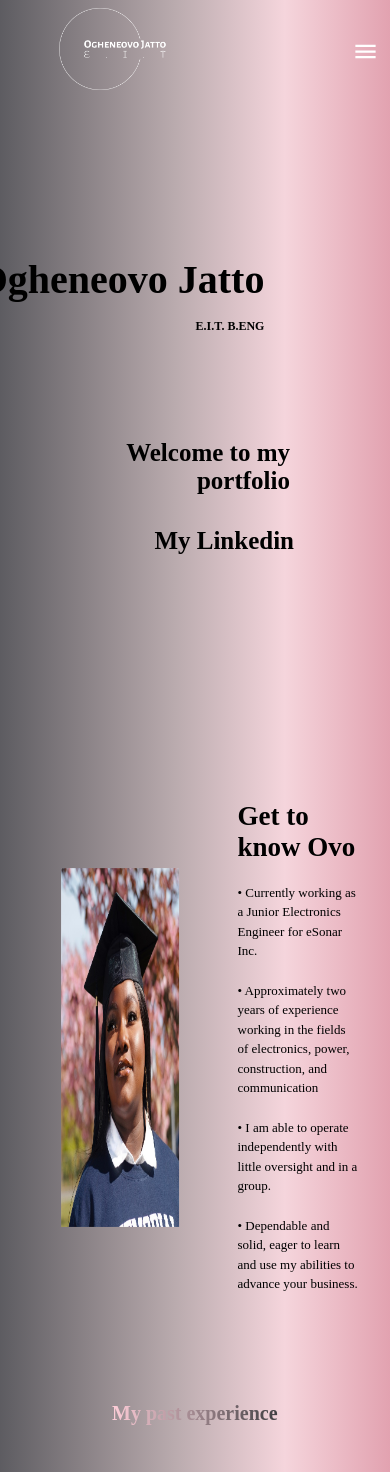
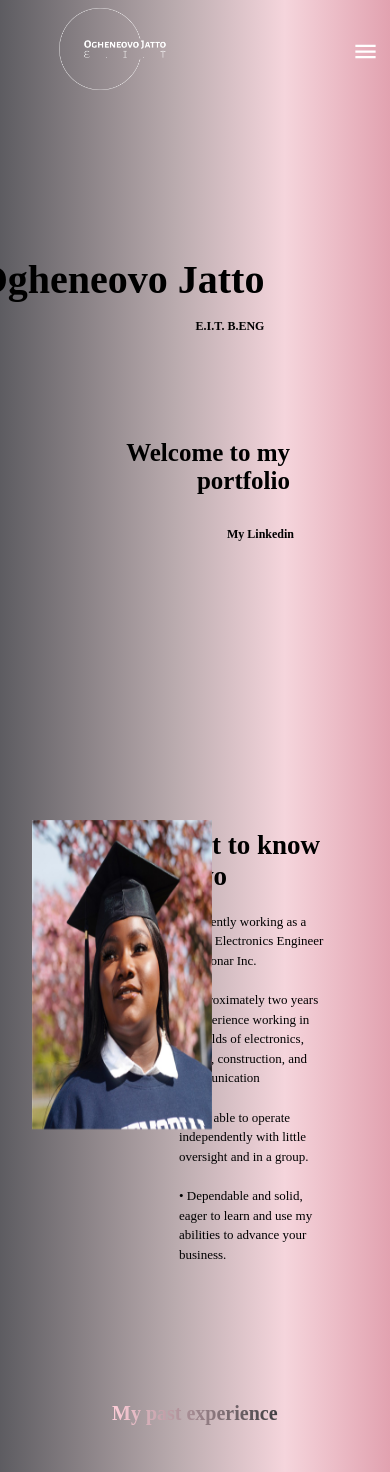
Before and after one commit to NifemiLifting/portfoliotwo, a React (Create React App) app: page / in a window 390 px wide. Shown: the top 1472 px of the page. Built offline with nearby package versions, Linux system fonts and the light colour scheme.

Commit message:
final commit

```diff
--- a/src/components/about/about.css
+++ b/src/components/about/about.css
@@ -37,7 +37,7 @@
     max-width: 45%;
     margin-left: 2rem;
     position: relative;
-    padding: 3rem 1.8rem;
+    padding: 3rem 1.6rem;
     height: 70%;
 
     /* border: 1px solid black; */
@@ -56,6 +56,19 @@
     }
     .ovo__about-content h1 {
         font-size: 30px;
+
+    }
+    .header-image {
+        width: 180px;
+        height: 68%;
+        display: block;
+    }
+    .ovo__about-image {
+
+        max-width: 30%;
+      padding: 0;
+
+
 
     }
 }
--- a/src/components/header/header.css
+++ b/src/components/header/header.css
@@ -55,6 +55,9 @@
         font-weight: 600;
         font-size: 20px;
     }
+    .ovo__header-welcome p{
+        font-size: 12px;
+    }
 }
 @media screen and (max-width:490px) {
     .ovo__header-container{
@@ -95,4 +98,7 @@
         font-size: 25px;
         margin-left: 5rem;
     }
+    .ovo__header-welcome p{
+        font-size: 12px;
+    }
 }
```
